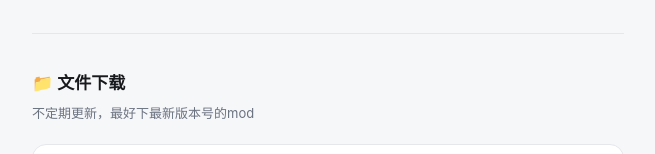
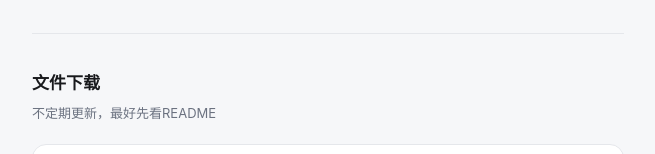
Before and after one commit to WWZDGqs/site, a plain HTML site: page index.html in a window 1280 px wide. Shown: the part 242-396 px from the top of the page, without its empty margins (312-967 px from the left). Drawn offline with Linux system fonts and the light colour scheme.

Commit message:
更新说明

```diff
--- a/index.html
+++ b/index.html
@@ -101,8 +101,8 @@
 
   <!-- 下载区 -->
   <section id="downloads">
-    <h2>📁 文件下载</h2>
-    <p class="sub">不定期更新，最好下最新版本号的mod</p>
+    <h2>文件下载</h2>
+    <p class="sub">不定期更新，最好先看README</p>
     <div class="file-list">
       <a class="file-item" href="files/README.txt" download>
         <div class="file-icon txt">
```
